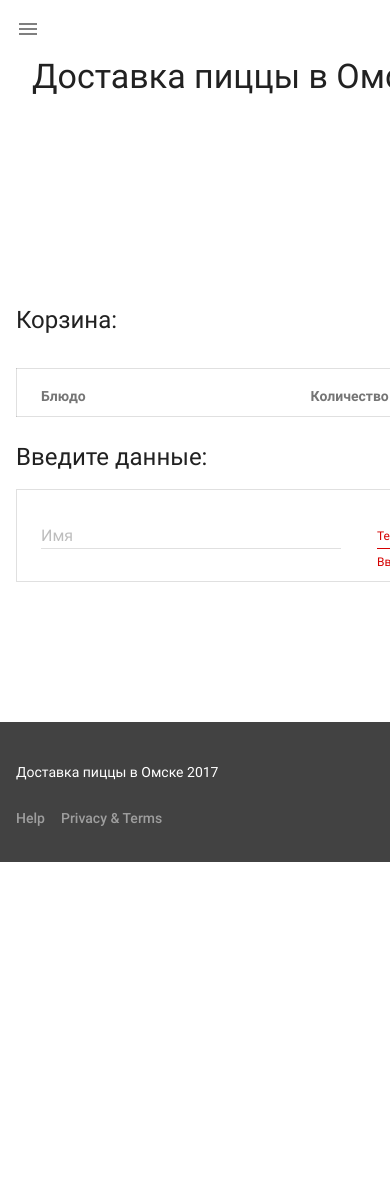
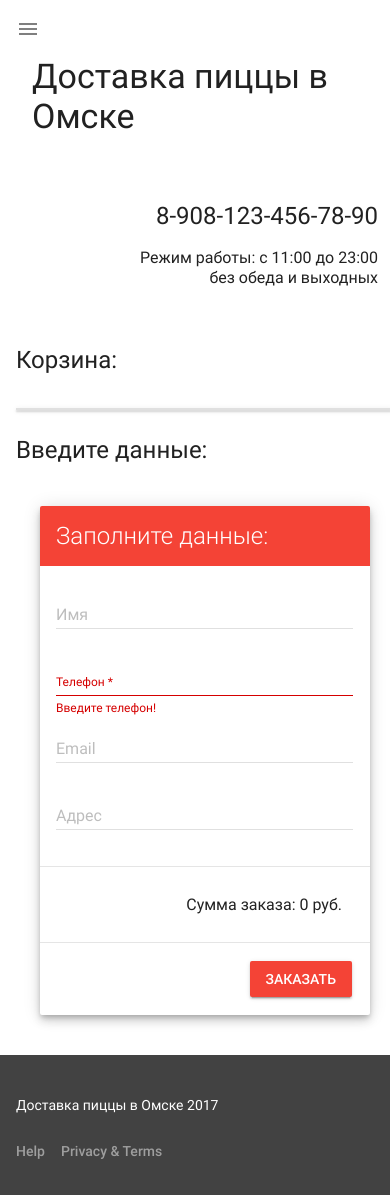
Before and after one commit to oldariy/pizzaproject, a Django app: page /checkout/ in a window 390 px wide. Before the commit the page ends 862 px from the top, so only its background shows below. Run offline with Django 3.2, Linux system fonts and the light colour scheme; data that the repository does not hold is empty; some libraries are stand-ins or nearby versions.

Commit message:
Responsive checkout page

```diff
--- a/pizzashop/static/css/style.css
+++ b/pizzashop/static/css/style.css
@@ -72,10 +72,10 @@
 		width: 380px;
 	}
 }
-.mdl-cell--of {
-	overflow-x:auto;
-	overflow-y: hidden;
-}
+/*.mdl-cell--of {*/
+	/*overflow-x:auto;*/
+	/*overflow-y: hidden;*/
+/*}*/
 .mdl-icon {
 	vertical-align: bottom;
 	font-family: 'Material Icons', sans-serif;
@@ -136,3 +136,60 @@
 .сheckout-form{
 	width: 100%;
 }
+@media only screen and (max-width: 730px) {
+  table,
+  thead,
+  tbody,
+  th,
+  td,
+  tr {
+    display: block;
+  }
+
+  thead {
+    display: none;
+  }
+
+
+  .mdl-data-table tbody tr {
+    height: auto;
+  }
+
+  .mdl-data-table tbody tr:nth-child(even) {
+    background-color: #eee;
+  }
+
+  .mdl-data-table td,
+  .mdl-data-table td:first-of-type {
+    padding-left: 50%;
+  }
+
+  .mdl-data-table td:before {
+    position: absolute;
+    top: 6px;
+    left: 6px;
+    width: 45%;
+    padding: 6px 18px 0;
+    white-space: nowrap;
+    content: attr(data-label);
+    text-align: left;
+    color: rgba(0, 0, 0, 0.541176);
+    font-weight: bold;
+    font-family: Helvetica, Arial, sans-serif;
+    font-size: 12px;
+  }
+
+  .mdl-data-table td:last-of-type {
+    padding-right: 18px;
+  }
+}
+
+.mdl-layout2 {
+	display: flex;
+	align-items: center;
+  justify-content: center;
+}
+.mdl-layout__content2 {
+	padding: 24px;
+	flex: none;
+}
--- a/pizzashop/templates/pizzashop/checkout.html
+++ b/pizzashop/templates/pizzashop/checkout.html
@@ -41,11 +41,11 @@
             <tbody class="checkout-tbody">
             {% for item_in_basket in items_in_basket %}
               <tr class="checkout-tr">
-                <td class="mdl-data-table__cell--non-numeric checkout-td">
+                <td class="mdl-data-table__cell--non-numeric checkout-td" data-label="Блюдо">
                   {{ item_in_basket.item.title }}
                 </td>
 
-                <td class="checkout-td">
+                <td class="checkout-td" data-label="Количество">
                   <div class="mdl-textfield mdl-js-textfield is-dirty is-upgraded checkout__count"
                        data-upgraded=",MaterialTextfield">
                     <input class="mdl-textfield__input item-in-basket-count" type="number" pattern="-?[0-9]*(\.[0-9]+)?"
@@ -55,18 +55,18 @@
                   </div>
                 </td>
 
-                <td class="checkout-td">
+                <td class="checkout-td" data-label="Цена за единицу">
                   <span class="item-price">{{ item_in_basket.price_per_item }}</span> руб.
                 </td>
 
-                <td class="checkout-td">
+                <td class="checkout-td" data-label="Общая стоимость">
                   <span class="total_item_in_basket_amount">
                     {{ item_in_basket.total_price }}
                   </span>
                   руб.
                 </td>
 
-                <td class="checkout-td">
+                <td class="checkout-td" data-label="Удалить">
                   <a class="delete-item-checkout" href="" data-item_id="{{ item_in_basket.id }}"><i
                       class="mdl-icon">clear</i></a>
                 </td>
@@ -84,63 +84,62 @@
 
         <div class="mdl-cell mdl-cell--of mdl-cell--12-col mdl-cell--8-col-tablet mdl-cell--4-col-phone">
 
-          <table class="mdl-data-table mdl-js-data-table mdl-shadow--2" data-upgraded=",MaterialDataTable">
-            <tbody>
-
-            <tr>
-              <td class="mdl-data-table__cell--non-numeric">
+          <div class="mdl-layout2 mdl-js-layout">
+            <main class="mdl-layout__content2">
+              <div class="mdl-card mdl-shadow--6dp">
+                <div class="mdl-card__title mdl-color--primary mdl-color-text--white">
+                  <h2 class="mdl-card__title-text">Заполните данные:</h2>
+                </div>
+                <div class="mdl-card__supporting-text">
                   <div class="mdl-textfield mdl-js-textfield mdl-textfield--floating-label">
                     <input class="mdl-textfield__input" type="text" id="sample3" name="{{ form.name.html_name }}">
                     <label class="mdl-textfield__label" for="sample3">Имя</label>
                     <span class="mdl-textfield__error">Введите имя!</span>
                   </div>
-              </td>
 
-              <td>
                   <div class="mdl-textfield mdl-js-textfield mdl-textfield--floating-label">
                     <input class="mdl-textfield__input" type="number" pattern="-?[0-9]*(\.[0-9]+)?" id="sample4"
                            required name="{{ form.phone.html_name }}">
                     <label class="mdl-textfield__label" for="sample4">Телефон *</label>
                     <span class="mdl-textfield__error">Введите телефон!</span>
                   </div>
-              </td>
 
-              <td>
                   <div class="mdl-textfield mdl-js-textfield mdl-textfield--floating-label">
                     <input class="mdl-textfield__input" type="email" pattern="[^@\s]+@[^@\s]+\.[^@\s]+" id="sample4"
                            name="{{ form.email.html_name }}">
                     <label class="mdl-textfield__label" for="sample4">Email</label>
                     <span class="mdl-textfield__error">Введите email!</span>
                   </div>
-              </td>
 
-              <td class="mdl-data-table__cell--non-numeric">
                   <div class="mdl-textfield mdl-js-textfield mdl-textfield--floating-label">
                     <input class="mdl-textfield__input" type="text" id="sample7" name="{{ form.address.html_name }}">
                     <label class="mdl-textfield__label" for="sample7">Адрес</label>
                     <span class="mdl-textfield__error">Введите адрес!</span>
                   </div>
-              </td>
-
-            </tr>
-            </tbody>
-          </table>
 
                 </div>
 
-        <div class="mdl-cell mdl-cell--12-col">
-
-          <span>{{ form.errors }}</span>
-
+                <div class="mdl-card__actions mdl-card--border">
                   <div class="basket_total_amount">
                     Сумма заказа: <span id="basket_total_amount"></span> руб.
                   </div>
+                </div>
 
+                <div class="mdl-card__actions mdl-card--border">
                   <div class="basket__wrapper">
-            <button type="submit" class="mdl-button mdl-js-button mdl-button--raised mdl-button--colored show-modal"
+                    <button type="submit"
+                            class="mdl-button mdl-js-button mdl-button--raised mdl-button--colored show-modal"
                             data-upgraded=",MaterialButton" id="submit-order">Заказать
                     </button>
                   </div>
+                </div>
+              </div>
+            </main>
+          </div>
+        </div>
+
+        <div class="mdl-cell mdl-cell--12-col">
+          <span>{{ form.errors }}</span>
         </div>
       </form>
     </div>
```
Lines whose indentation alone changed are shown as unchanged.
